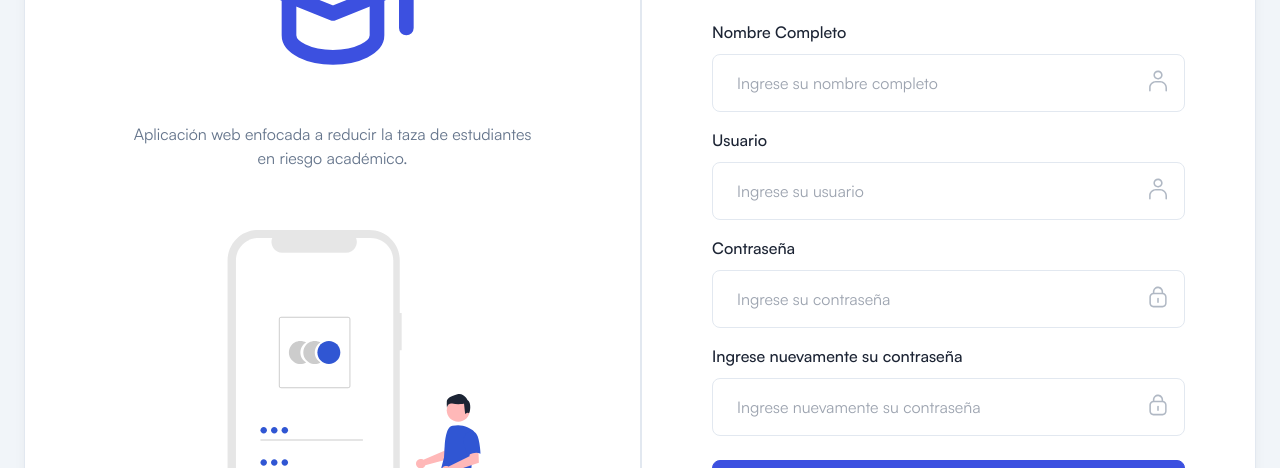
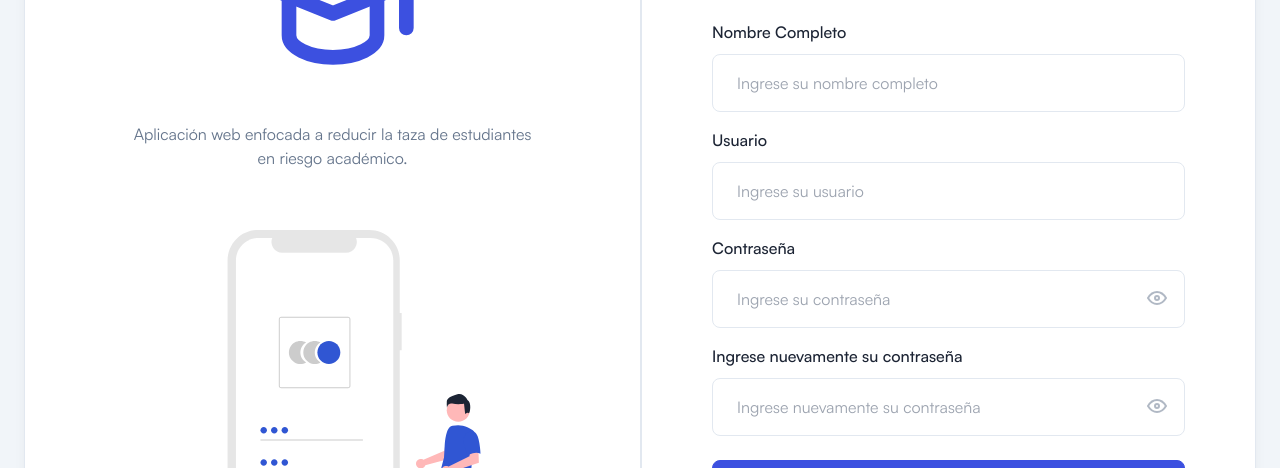
Before and after one commit to KrizRoMe/academic-risk, a Next.js app: page /auth/signup in a window 1280 px wide. Shown: the part 269-737 px from the top of the page. Built offline with nearby package versions, Linux system fonts and the light colour scheme.

Commit message:
chore: show password signuo

```diff
--- a/src/app/auth/signup/page.tsx
+++ b/src/app/auth/signup/page.tsx
@@ -42,13 +42,31 @@ const SignUp: React.FC = () => {
         },
         body: JSON.stringify({ name, username, password: hashedPassword })
       })
-        // if (res.ok) {
-        //   router.push('/')
-        // } else {
-        //   console.error('Registration failed')
-        // }
+      if (res.ok) {
+        router.push('/')
+      } else {
+        console.error('Registration failed')
+      }
 
       form.reset()
+    }
+
+    const handleShowPassword = () => {
+      const passwordInput = document.querySelector('input[name="password"]') as HTMLInputElement
+      if (passwordInput.type === 'password') {
+        passwordInput.type = 'text'
+      } else {
+        passwordInput.type = 'password'
+      }
+    }
+
+    const handleShowConfirmPassword = () => {
+      const confirmPasswordInput = document.querySelector('input[name="confirmPassword"]') as HTMLInputElement
+      if (confirmPasswordInput.type === 'password') {
+        confirmPasswordInput.type = 'text'
+      } else {
+        confirmPasswordInput.type = 'password'
+      }
     }
 
 
@@ -221,28 +239,6 @@ const SignUp: React.FC = () => {
                       placeholder="Ingrese su nombre completo"
                       className="w-full rounded-lg border border-stroke bg-transparent py-4 pl-6 pr-10 text-black outline-none focus:border-primary focus-visible:shadow-none dark:border-form-strokedark dark:bg-form-input dark:text-white dark:focus:border-primary"
                     />
-
-                    <span className="absolute right-4 top-4">
-                      <svg
-                        className="fill-current"
-                        width="22"
-                        height="22"
-                        viewBox="0 0 22 22"
-                        fill="none"
-                        xmlns="http://www.w3.org/2000/svg"
-                      >
-                        <g opacity="0.5">
-                          <path
-                            d="M11.0008 9.52185C13.5445 9.52185 15.607 7.5281 15.607 5.0531C15.607 2.5781 13.5445 0.584351 11.0008 0.584351C8.45703 0.584351 6.39453 2.5781 6.39453 5.0531C6.39453 7.5281 8.45703 9.52185 11.0008 9.52185ZM11.0008 2.1656C12.6852 2.1656 14.0602 3.47185 14.0602 5.08748C14.0602 6.7031 12.6852 8.00935 11.0008 8.00935C9.31641 8.00935 7.94141 6.7031 7.94141 5.08748C7.94141 3.47185 9.31641 2.1656 11.0008 2.1656Z"
-                            fill=""
-                          />
-                          <path
-                            d="M13.2352 11.0687H8.76641C5.08828 11.0687 2.09766 14.0937 2.09766 17.7719V20.625C2.09766 21.0375 2.44141 21.4156 2.88828 21.4156C3.33516 21.4156 3.67891 21.0719 3.67891 20.625V17.7719C3.67891 14.9531 5.98203 12.6156 8.83516 12.6156H13.2695C16.0883 12.6156 18.4258 14.9187 18.4258 17.7719V20.625C18.4258 21.0375 18.7695 21.4156 19.2164 21.4156C19.6633 21.4156 20.007 21.0719 20.007 20.625V17.7719C19.9039 14.0937 16.9133 11.0687 13.2352 11.0687Z"
-                            fill=""
-                          />
-                        </g>
-                      </svg>
-                    </span>
                   </div>
                 </div>
 
@@ -258,28 +254,6 @@ const SignUp: React.FC = () => {
                       className="w-full rounded-lg border border-stroke bg-transparent py-4 pl-6 pr-10 text-black outline-none focus:border-primary focus-visible:shadow-none dark:border-form-strokedark dark:bg-form-input dark:text-white dark:focus:border-primary"
                       required
                     />
-
-                    <span className="absolute right-4 top-4">
-                      <svg
-                        className="fill-current"
-                        width="22"
-                        height="22"
-                        viewBox="0 0 22 22"
-                        fill="none"
-                        xmlns="http://www.w3.org/2000/svg"
-                      >
-                        <g opacity="0.5">
-                          <path
-                            d="M11.0008 9.52185C13.5445 9.52185 15.607 7.5281 15.607 5.0531C15.607 2.5781 13.5445 0.584351 11.0008 0.584351C8.45703 0.584351 6.39453 2.5781 6.39453 5.0531C6.39453 7.5281 8.45703 9.52185 11.0008 9.52185ZM11.0008 2.1656C12.6852 2.1656 14.0602 3.47185 14.0602 5.08748C14.0602 6.7031 12.6852 8.00935 11.0008 8.00935C9.31641 8.00935 7.94141 6.7031 7.94141 5.08748C7.94141 3.47185 9.31641 2.1656 11.0008 2.1656Z"
-                            fill=""
-                          />
-                          <path
-                            d="M13.2352 11.0687H8.76641C5.08828 11.0687 2.09766 14.0937 2.09766 17.7719V20.625C2.09766 21.0375 2.44141 21.4156 2.88828 21.4156C3.33516 21.4156 3.67891 21.0719 3.67891 20.625V17.7719C3.67891 14.9531 5.98203 12.6156 8.83516 12.6156H13.2695C16.0883 12.6156 18.4258 14.9187 18.4258 17.7719V20.625C18.4258 21.0375 18.7695 21.4156 19.2164 21.4156C19.6633 21.4156 20.007 21.0719 20.007 20.625V17.7719C19.9039 14.0937 16.9133 11.0687 13.2352 11.0687Z"
-                            fill=""
-                          />
-                        </g>
-                      </svg>
-                    </span>
                   </div>
                 </div>
 
@@ -296,27 +270,13 @@ const SignUp: React.FC = () => {
                       required
                     />
 
-                    <span className="absolute right-4 top-4">
-                      <svg
-                        className="fill-current"
-                        width="22"
-                        height="22"
-                        viewBox="0 0 22 22"
-                        fill="none"
-                        xmlns="http://www.w3.org/2000/svg"
-                      >
-                        <g opacity="0.5">
-                          <path
-                            d="M16.1547 6.80626V5.91251C16.1547 3.16251 14.0922 0.825009 11.4797 0.618759C10.0359 0.481259 8.59219 0.996884 7.52656 1.95938C6.46094 2.92188 5.84219 4.29688 5.84219 5.70626V6.80626C3.84844 7.18438 2.33594 8.93751 2.33594 11.0688V17.2906C2.33594 19.5594 4.19219 21.3813 6.42656 21.3813H15.5016C17.7703 21.3813 19.6266 19.525 19.6266 17.2563V11C19.6609 8.93751 18.1484 7.21876 16.1547 6.80626ZM8.55781 3.09376C9.31406 2.40626 10.3109 2.06251 11.3422 2.16563C13.1641 2.33751 14.6078 3.98751 14.6078 5.91251V6.70313H7.38906V5.67188C7.38906 4.70938 7.80156 3.78126 8.55781 3.09376ZM18.1141 17.2906C18.1141 18.7 16.9453 19.8688 15.5359 19.8688H6.46094C5.05156 19.8688 3.91719 18.7344 3.91719 17.325V11.0688C3.91719 9.52189 5.15469 8.28438 6.70156 8.28438H15.2953C16.8422 8.28438 18.1141 9.52188 18.1141 11V17.2906Z"
-                            fill=""
-                          />
-                          <path
-                            d="M10.9977 11.8594C10.5852 11.8594 10.207 12.2031 10.207 12.65V16.2594C10.207 16.6719 10.5508 17.05 10.9977 17.05C11.4102 17.05 11.7883 16.7063 11.7883 16.2594V12.6156C11.7883 12.2031 11.4102 11.8594 10.9977 11.8594Z"
-                            fill=""
-                          />
-                        </g>
+                    <button type="button" className="absolute right-4 top-4" onClick={() => handleShowPassword()}>
+                      <svg  xmlns="http://www.w3.org/2000/svg"  width="24"  height="24"  viewBox="0 0 24 24"  fill="none"  stroke="currentColor"  stroke-width="2"  stroke-linecap="round"  stroke-linejoin="round"  opacity="0.5"  className="icon icon-tabler icons-tabler-outline icon-tabler-eye">
+                      <path stroke="none" d="M0 0h24v24H0z" fill="none"/>
+                      <path d="M10 12a2 2 0 1 0 4 0a2 2 0 0 0 -4 0" />
+                      <path d="M21 12c-2.4 4 -5.4 6 -9 6c-3.6 0 -6.6 -2 -9 -6c2.4 -4 5.4 -6 9 -6c3.6 0 6.6 2 9 6" />
                       </svg>
-                    </span>
+                    </button>
                   </div>
                 </div>
 
@@ -333,27 +293,13 @@ const SignUp: React.FC = () => {
                       required
                     />
 
-                    <span className="absolute right-4 top-4">
-                      <svg
-                        className="fill-current"
-                        width="22"
-                        height="22"
-                        viewBox="0 0 22 22"
-                        fill="none"
-                        xmlns="http://www.w3.org/2000/svg"
-                      >
-                        <g opacity="0.5">
-                          <path
-                            d="M16.1547 6.80626V5.91251C16.1547 3.16251 14.0922 0.825009 11.4797 0.618759C10.0359 0.481259 8.59219 0.996884 7.52656 1.95938C6.46094 2.92188 5.84219 4.29688 5.84219 5.70626V6.80626C3.84844 7.18438 2.33594 8.93751 2.33594 11.0688V17.2906C2.33594 19.5594 4.19219 21.3813 6.42656 21.3813H15.5016C17.7703 21.3813 19.6266 19.525 19.6266 17.2563V11C19.6609 8.93751 18.1484 7.21876 16.1547 6.80626ZM8.55781 3.09376C9.31406 2.40626 10.3109 2.06251 11.3422 2.16563C13.1641 2.33751 14.6078 3.98751 14.6078 5.91251V6.70313H7.38906V5.67188C7.38906 4.70938 7.80156 3.78126 8.55781 3.09376ZM18.1141 17.2906C18.1141 18.7 16.9453 19.8688 15.5359 19.8688H6.46094C5.05156 19.8688 3.91719 18.7344 3.91719 17.325V11.0688C3.91719 9.52189 5.15469 8.28438 6.70156 8.28438H15.2953C16.8422 8.28438 18.1141 9.52188 18.1141 11V17.2906Z"
-                            fill=""
-                          />
-                          <path
-                            d="M10.9977 11.8594C10.5852 11.8594 10.207 12.2031 10.207 12.65V16.2594C10.207 16.6719 10.5508 17.05 10.9977 17.05C11.4102 17.05 11.7883 16.7063 11.7883 16.2594V12.6156C11.7883 12.2031 11.4102 11.8594 10.9977 11.8594Z"
-                            fill=""
-                          />
-                        </g>
+                    <button type="button" className="absolute right-4 top-4" onClick={() => handleShowConfirmPassword()}>
+                      <svg  xmlns="http://www.w3.org/2000/svg"  width="24"  height="24"  viewBox="0 0 24 24"  fill="none"  stroke="currentColor"  stroke-width="2"  stroke-linecap="round"  stroke-linejoin="round"  opacity="0.5"  className="icon icon-tabler icons-tabler-outline icon-tabler-eye">
+                      <path stroke="none" d="M0 0h24v24H0z" fill="none"/>
+                      <path d="M10 12a2 2 0 1 0 4 0a2 2 0 0 0 -4 0" />
+                      <path d="M21 12c-2.4 4 -5.4 6 -9 6c-3.6 0 -6.6 -2 -9 -6c2.4 -4 5.4 -6 9 -6c3.6 0 6.6 2 9 6" />
                       </svg>
-                    </span>
+                    </button>
                   </div>
                 </div>
 
```
Lines whose indentation alone changed are shown as unchanged.
